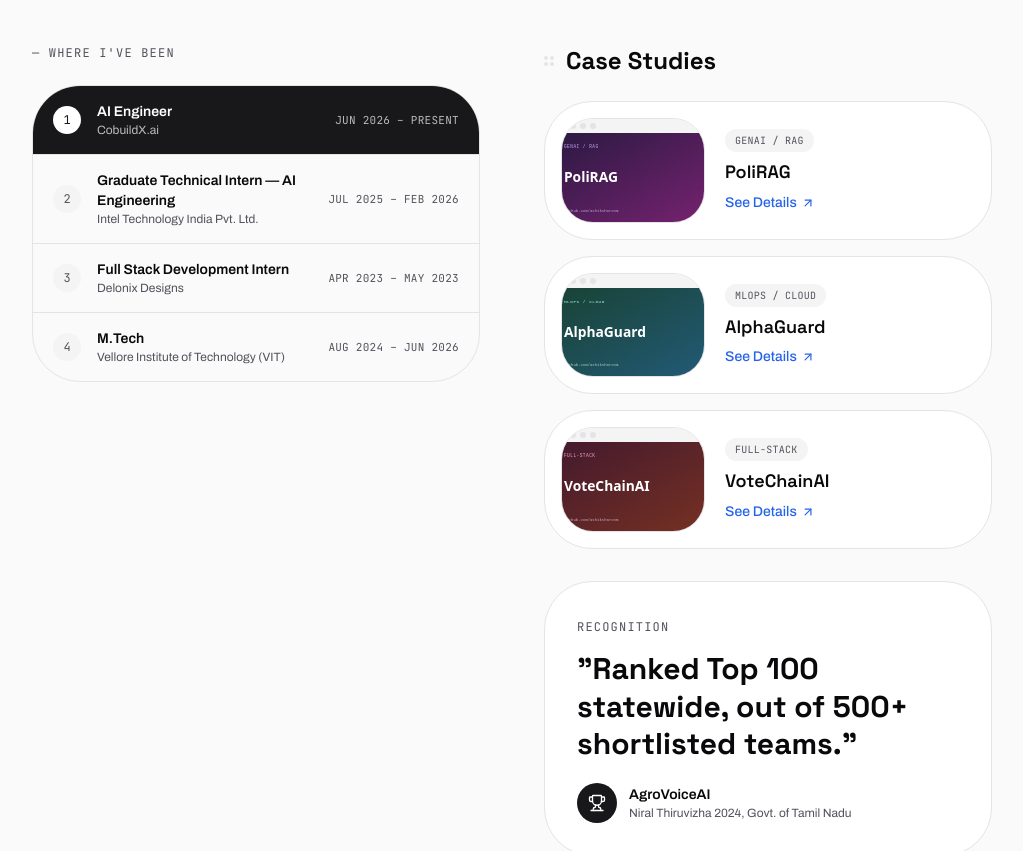
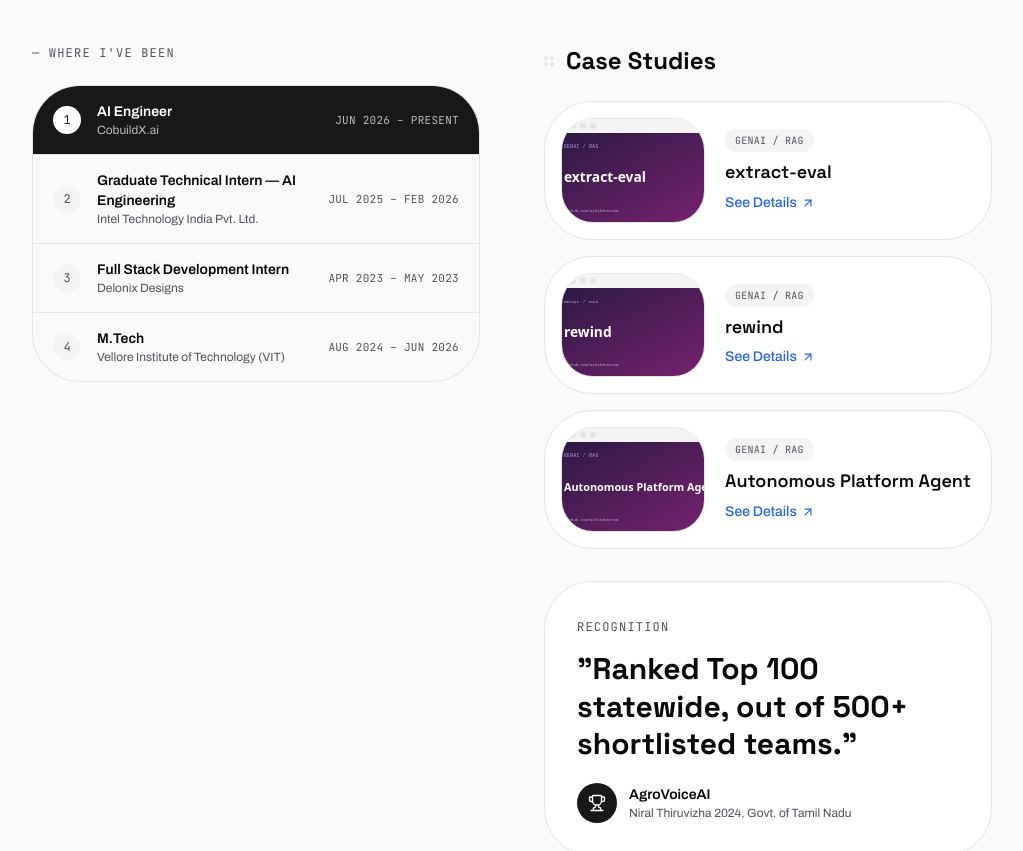
Before and after one commit to ashiksharonm/ashik-portfolio, a React (Vite) app: page / in a window 1280 px wide. Shown: the part 1400-2251 px from the top of the page, without its empty margins (128-1151 px from the left). Built offline with nearby package versions, Linux system fonts and the light colour scheme.

Commit message:
Feature extract-eval and rewind; drop private/archived projects

```diff
--- a/src/data/projects.ts
+++ b/src/data/projects.ts
@@ -8,13 +8,42 @@
   stack: string[]
   github: string
   demo?: string
-  /** Keyword for a real (non-AI-generated) stock photo cover, resolved via coverImageUrl(). */
-  coverKeyword: string
   featured?: boolean
 }
 
 export const projects: Project[] = [
-  // --- Featured 5 ---
+  // --- Featured ---
+  {
+    slug: 'extract-eval',
+    name: 'extract-eval',
+    category: 'genai',
+    description:
+      'Evaluation library for structured extraction — Hungarian line-item matching, bootstrap confidence intervals, run comparison and CI gating. CORD-v2 benchmark of Donut: micro-F1 0.876 (95% CI 0.842–0.908) on 100 documents.',
+    stack: ['Python', 'Hungarian matching', 'Bootstrap CIs', 'GitHub Actions'],
+    github: 'https://github.com/ashiksharonm/extract-eval',
+    featured: true,
+  },
+  {
+    slug: 'rewind',
+    name: 'rewind',
+    category: 'genai',
+    description:
+      'Time-travel debugging for AI agents — record a run, fork it at any step and replay it, with trajectory evaluation and an MCP server.',
+    stack: ['TypeScript', 'MCP', 'Vitest', 'GitHub Actions'],
+    github: 'https://github.com/ashiksharonm/rewind',
+    demo: 'https://rewind-e4mo.onrender.com',
+    featured: true,
+  },
+  {
+    slug: 'autonomous-platform-intelligent-agent',
+    name: 'Autonomous Platform Agent',
+    category: 'genai',
+    description:
+      'Natural-language-to-GitHub-operations agent that learns API constraints, with a hardened code-synthesis sandbox and a 64-test suite.',
+    stack: ['Python', 'GitHub API', 'LLM agents', 'pytest'],
+    github: 'https://github.com/ashiksharonm/autonomous-platform-intelligent-agent',
+    featured: true,
+  },
   {
     slug: 'polirag',
     name: 'PoliRAG',
@@ -24,7 +53,6 @@
     stack: ['Python', 'FastAPI', 'OpenAI GPT-4', 'FAISS', 'BM25', 'spaCy', 'Docker', 'Prometheus'],
     github: 'https://github.com/ashiksharonm/PoliRAG-Enterprise-Policy-Compliance-Intelligence-Engine',
     demo: 'https://polirag-enterprise-policy-compliance.streamlit.app/',
-    coverKeyword: 'law,office',
     featured: true,
   },
   {
@@ -36,8 +64,6 @@
     stack: ['Python', 'scikit-learn', 'XGBoost', 'LightGBM', 'FastAPI', 'Docker Compose', 'Jenkins'],
     github: 'https://github.com/ashiksharonm/alphaguard',
     demo: 'https://huggingface.co/spaces/sharonashik005/alphaguard',
-    coverKeyword: 'manufacturing,factory',
-    featured: true,
   },
   {
     slug: 'votechainai',
@@ -48,8 +74,6 @@
     stack: ['React', 'TypeScript', 'FastAPI', 'Solidity', 'Hardhat', 'face-api.js', 'JWT'],
     github: 'https://github.com/ashiksharonm/votechainai',
     demo: 'https://votechainai.duckdns.org',
-    coverKeyword: 'vote,ballot',
-    featured: true,
   },
   {
     slug: 'libmalloc',
@@ -59,32 +83,9 @@
       'A from-scratch C memory allocator — malloc/free/realloc/calloc via a doubly-linked free list, boundary-tag coalescing, and double-free detection, verified with ASAN across 10,000+ stress cycles.',
     stack: ['C', 'POSIX', 'GDB', 'AddressSanitizer', 'Valgrind', 'Makefile'],
     github: 'https://github.com/ashiksharonm/libmalloc',
-    coverKeyword: 'computer,circuit',
-    featured: true,
-  },
-  {
-    slug: 'mcp-server-poc',
-    name: 'MCP Server POC',
-    category: 'genai',
-    description:
-      'An Agent Tool Gateway built on FastAPI + Pydantic — sub-100ms tool dispatch, exponential-backoff fault tolerance, a "Safe SQL" read-only validator, and an automated tool-selection eval harness.',
-    stack: ['Python 3.11+', 'FastAPI', 'Pydantic', 'HTTPX', 'Tenacity', 'Aiosqlite', 'Docker'],
-    github: 'https://github.com/ashiksharonm/mcp-server-poc',
-    coverKeyword: 'coding,laptop',
-    featured: true,
   },
 
   // --- Archive ---
-  {
-    slug: 'medvision-lm',
-    name: 'MedVision-LM',
-    category: 'genai',
-    description:
-      'A multimodal medical VLM assistant for chest X-ray analysis — CLIP + FAISS retrieval (89% Recall@5), a fine-tuned BLIP model for report generation, and GradCAM interpretability.',
-    stack: ['PyTorch', 'HuggingFace (BLIP, CLIP)', 'FAISS', 'FastAPI', 'Streamlit', 'OpenCV'],
-    github: 'https://github.com/ashiksharonm/MedVision-LM',
-    coverKeyword: 'hospital,xray',
-  },
   {
     slug: 'summarizationbench-llm',
     name: 'SummarizationBench-LLM',
@@ -93,7 +94,6 @@
       'A LoRA-based PEFT pipeline adapting T5-small for summarization — 99.5% fewer trainable parameters than BART-large while retaining 93% of its ROUGE-L accuracy, with a live 3-way model comparison dashboard.',
     stack: ['PyTorch', 'HuggingFace (PEFT/LoRA)', 'Streamlit', 'Plotly', 'ROUGE', 'BLEU'],
     github: 'https://github.com/ashiksharonm/SummarizationBench-LLM',
-    coverKeyword: 'books,library',
   },
   {
     slug: 'documind-ocr',
@@ -103,27 +103,6 @@
       'A document intelligence API extracting structured data from invoices — a hybrid EasyOCR + Tesseract pipeline with custom OpenCV preprocessing, hitting 95%+ accuracy on standard business documents.',
     stack: ['Python', 'FastAPI', 'EasyOCR', 'Tesseract', 'OpenCV', 'spaCy'],
     github: 'https://github.com/ashiksharonm/DocuMind-OCR-Intelligence',
-    coverKeyword: 'invoice,office',
-  },
-  {
-    slug: 'zero-shot-sar',
-    name: 'Zero-Shot SAR Land Cover Classification',
-    category: 'genai',
-    description:
-      'Zero-shot land-cover classification for SAR-like satellite imagery using CLIP — 44.26% coarse-level accuracy via hierarchical prompting, benchmarked across 27,000 images. Under review at Elsevier.',
-    stack: ['PyTorch', 'CLIP (OpenAI)', 'HuggingFace Datasets', 'Scikit-Learn'],
-    github: 'https://github.com/ashiksharonm/Zero-Shot-SAR-Classification',
-    coverKeyword: 'satellite,space',
-  },
-  {
-    slug: 'fintech-voice',
-    name: 'FinTech Voice-Based System',
-    category: 'genai',
-    description:
-      'A conversational AI agent for B2B debt discovery — LangChain + Pydantic structured-output parsing (95%+ intent accuracy) with a Groq-powered Whisper voice interface cutting speech-to-text latency ~40%.',
-    stack: ['Python', 'FastAPI', 'LangChain', 'Groq API', 'Whisper-v3', 'Streamlit', 'Docker Compose'],
-    github: 'https://github.com/ashiksharonm/FinTech-Voice-Based-System',
-    coverKeyword: 'microphone,call',
   },
   {
     slug: 'timesyncd',
@@ -133,7 +112,6 @@
       'A distributed clock-synchronization engine in C managing 1,024+ concurrent clients with sub-millisecond precision — Welford\'s online algorithm for O(1) jitter tracking and a zero-copy shared-memory telemetry bridge.',
     stack: ['C', 'POSIX Threads', 'TCP/UDP Sockets', 'Shared Memory (mmap)', 'Makefile'],
     github: 'https://github.com/ashiksharonm/TimeSyncD',
-    coverKeyword: 'clock,time',
   },
   {
     slug: 'legaldoctracker',
@@ -143,7 +121,6 @@
       'A contract-lifecycle management system with polyglot persistence — PostgreSQL for ACID metadata, MongoDB for clause storage, JWT auth, and a state-transition matrix (Draft → Review → Signed).',
     stack: ['Python', 'Django REST Framework', 'PostgreSQL', 'MongoDB', 'JWT', 'Docker'],
     github: 'https://github.com/ashiksharonm/LegalDocTracker',
-    coverKeyword: 'lawyer,contract',
   },
   {
     slug: 'minipaymentapi',
@@ -153,7 +130,6 @@
       'A production-style payments API in Clean Architecture — a Redis-backed idempotency engine guaranteeing zero duplicate charges under concurrent retries, with SQLAlchemy 2.0 + Pydantic v2 type-safety.',
     stack: ['Python 3.10+', 'FastAPI', 'SQLAlchemy 2.0', 'Redis', 'Pydantic v2', 'Pytest'],
     github: 'https://github.com/ashiksharonm/MiniPaymentAPI',
-    coverKeyword: 'money,wallet',
   },
   {
     slug: 'globalized-course-service',
@@ -163,7 +139,6 @@
       'A locale-aware course metadata service with a 3-tier BCP 47 fallback chain, idempotent progress tracking via PostgreSQL ON CONFLICT, and native RTL support for Arabic without layout duplication.',
     stack: ['Java 17', 'Spring Boot', 'PostgreSQL', 'React', 'TypeScript', 'i18next', 'Testcontainers'],
     github: 'https://github.com/ashiksharonm/globalized-course-service',
-    coverKeyword: 'classroom,school',
   },
   {
     slug: 'collection-campaign-optimizer',
@@ -173,7 +148,6 @@
       'A contextual multi-armed bandit system (LinUCB + Thompson Sampling) for debt-collection channel selection — a 12.5% uplift in recovery reward with SHAP-based real-time decision transparency.',
     stack: ['Python 3.11', 'Contextual Bandits', 'FastAPI', 'SHAP', 'Scikit-learn', 'Docker'],
     github: 'https://github.com/ashiksharonm/CollectionCampaignOptimizer',
-    coverKeyword: 'finance,calculator',
   },
   {
     slug: 'aws-ml-risk-scoring',
@@ -183,7 +157,7 @@
       'An XGBoost credit-default model (81.7% accuracy, 0.77 ROC-AUC) deployed dual-strategy on AWS Lambda and Dockerized EC2, with sub-150ms latency and a GitHub Actions + AWS SAM CI/CD pipeline.',
     stack: ['Python', 'XGBoost', 'AWS (Lambda, EC2, SAM)', 'Docker', 'Caddy', 'GitHub Actions'],
     github: 'https://github.com/ashiksharonm/aws-ml-risk-scoring-service',
-    coverKeyword: 'bank,finance',
+    featured: true,
   },
   {
     slug: 'waferdefectx',
@@ -193,17 +167,7 @@
       'An automated semiconductor wafer-inspection system — a hybrid classical-CV + CNN pipeline, INT8-quantized and exported to ONNX/OpenVINO for a 4× latency cut (8.6ms → 2.1ms) in production.',
     stack: ['Python', 'C++17', 'OpenCV', 'PyTorch', 'ONNX Runtime', 'OpenVINO'],
     github: 'https://github.com/ashiksharonm/WaferDefectX',
-    coverKeyword: 'semiconductor,factory',
-  },
-  {
-    slug: 'telemetrypulse',
-    name: 'TelemetryPulse',
-    category: 'mlops',
-    description:
-      'A production-grade IoT event pipeline on Kafka/Redpanda ingesting 5,000+ events/sec from 45+ simulated devices, with exactly-once processing and real-time windowed anomaly detection.',
-    stack: ['Python 3.11', 'Apache Kafka (Redpanda)', 'PostgreSQL', 'FastAPI', 'SQLAlchemy', 'Docker'],
-    github: 'https://github.com/ashiksharonm/TelemetryPulse',
-    coverKeyword: 'sensor,iot',
+    featured: true,
   },
   {
     slug: 'pricepulse',
@@ -213,7 +177,6 @@
       'An automated pricing-intelligence pipeline ingesting 10+ years of US CPI data — a SARIMAX forecasting engine (20% lower prediction error than baseline) with auto-generated executive PDF/Excel decks.',
     stack: ['Python (Pandas, Statsmodels, SciPy)', 'OpenPyXL', 'FPDF', 'GitHub Actions'],
     github: 'https://github.com/ashiksharonm/PricePulse--Inflation-driven-Pricing-Strategy',
-    coverKeyword: 'stockmarket,chart',
   },
   {
     slug: 'productgrowthanalysis',
@@ -223,7 +186,6 @@
       'A product growth-analytics engine over Wikipedia pageview data — STL decomposition + rolling Z-scores for anomaly detection, plus a statistical A/B-testing simulator with Cohen\'s d effect sizes.',
     stack: ['Python (Pandas, SciPy, Statsmodels)', 'PostgreSQL', 'Docker', 'GitHub Actions'],
     github: 'https://github.com/ashiksharonm/ProductGrowthAnalysis',
-    coverKeyword: 'analytics,chart',
   },
   {
     slug: 'smart-campus-analytics',
@@ -233,7 +195,6 @@
       'A predictive analytics platform identifying at-risk students with 95% ROC-AUC via Gradient Boosting, deployed as a scalable FastAPI + Docker pipeline scoring 10,000+ students per run.',
     stack: ['Python (Pandas, Scikit-learn)', 'FastAPI', 'Streamlit', 'DuckDB', 'Docker'],
     github: 'https://github.com/ashiksharonm/Smart-Campus-Analytics-Platform',
-    coverKeyword: 'university,campus',
   },
   {
     slug: 'socialsignalbench',
@@ -243,7 +204,6 @@
       'A multimodal engagement-signal benchmark — ResNet-18 transfer learning on audio spectrograms hitting 93.8% validation accuracy, fused with facial-encoder embeddings for HCI behavioral recognition.',
     stack: ['PyTorch', 'TorchAudio', 'TorchVision', 'ResNet-18', 'Librosa', 'Scikit-learn'],
     github: 'https://github.com/ashiksharonm/SocialSignalBench',
-    coverKeyword: 'webcam,camera',
   },
   {
     slug: 'digipass',
@@ -253,18 +213,6 @@
       'A digital bus-pass ecosystem with real-time Firebase sync (99.9% uptime target), an encrypted QR-based validation engine, Google Maps route planning, and a mock payment gateway.',
     stack: ['React Native (Expo SDK)', 'TypeScript', 'Firebase', 'Google Maps API'],
     github: 'https://github.com/ashiksharonm/DigiPass',
-    coverKeyword: 'bus,transport',
-  },
-  {
-    slug: 'decideai',
-    name: 'DecideAI: Enterprise Portfolio Copilot',
-    category: 'fullstack',
-    description:
-      'An AI-powered financial copilot built on Microsoft Semantic Kernel — real-time Yahoo Finance data aggregation serving 1,000+ daily requests at sub-second latency, deployed on Render.',
-    stack: ['C# .NET 7.0', 'Microsoft Semantic Kernel', 'MongoDB', 'Yahoo Finance API', 'Docker'],
-    github: 'https://github.com/ashiksharonm/decideAI',
-    demo: 'https://decideai-api.onrender.com/swagger/index.html',
-    coverKeyword: 'stockmarket,finance',
   },
 ]
 
```
